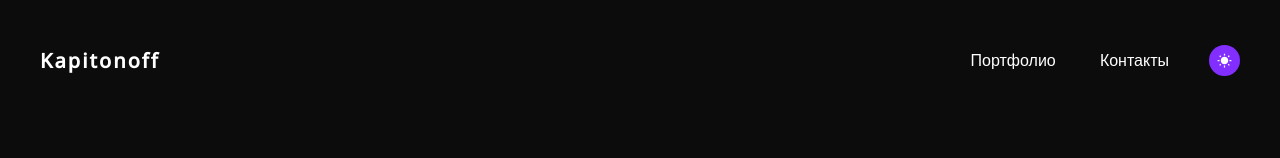
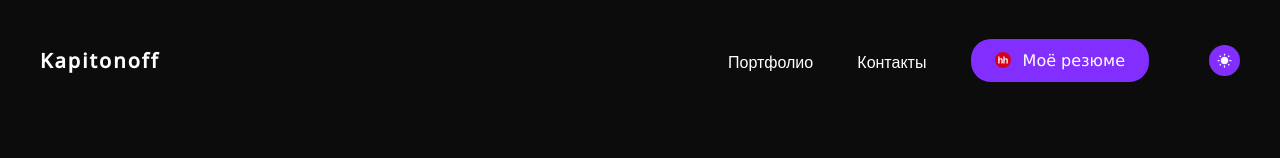
Before and after one commit to CaIgAck/about-me, a Nuxt app: page / in a window 1280 px wide. Shown: the top 158 px of the page. Built offline with nearby package versions, Linux system fonts and the light colour scheme.

Commit message:
HEADER: uncommented resume:)

```diff
--- a/components/BaseHeader.vue
+++ b/components/BaseHeader.vue
@@ -1,4 +1,5 @@
 <script setup lang="ts">
+import LinkButton from "~/components/UI/LinkButton.vue";
 import BaseContainerToggleTheme from "./BaseContainerToggleTheme.vue";
 </script>
 
@@ -26,7 +27,7 @@ import BaseContainerToggleTheme from "./BaseContainerToggleTheme.vue";
       >
         Контакты
       </a>
-      <!-- <LinkButton
+      <LinkButton
         class="header__resume"
         href="https://kazan.hh.ru/resume/c9f32b57ff082686b10039ed1f657149335061"
       >
@@ -37,7 +38,7 @@ import BaseContainerToggleTheme from "./BaseContainerToggleTheme.vue";
           height="16"
           alt="hh.ru"
         > Моё резюме
-      </LinkButton> -->
+      </LinkButton>
     </nav>
     <BaseContainerToggleTheme class="toggle-theme" />
   </header>
@@ -57,9 +58,9 @@ import BaseContainerToggleTheme from "./BaseContainerToggleTheme.vue";
     text-decoration: none;
     letter-spacing: 2px;
   }
-  // &__resume{
-  //   margin-right: var(--spacing-5);
-  // }
+  &__resume{
+    margin-right: var(--spacing-5);
+  }
 }
 .navigation {
   margin-left: auto;
@@ -90,5 +91,8 @@ import BaseContainerToggleTheme from "./BaseContainerToggleTheme.vue";
   .navigation {
     display: none;
   }
+  .toggle-theme {
+    display: none;
+  }
 }
 </style>
```
